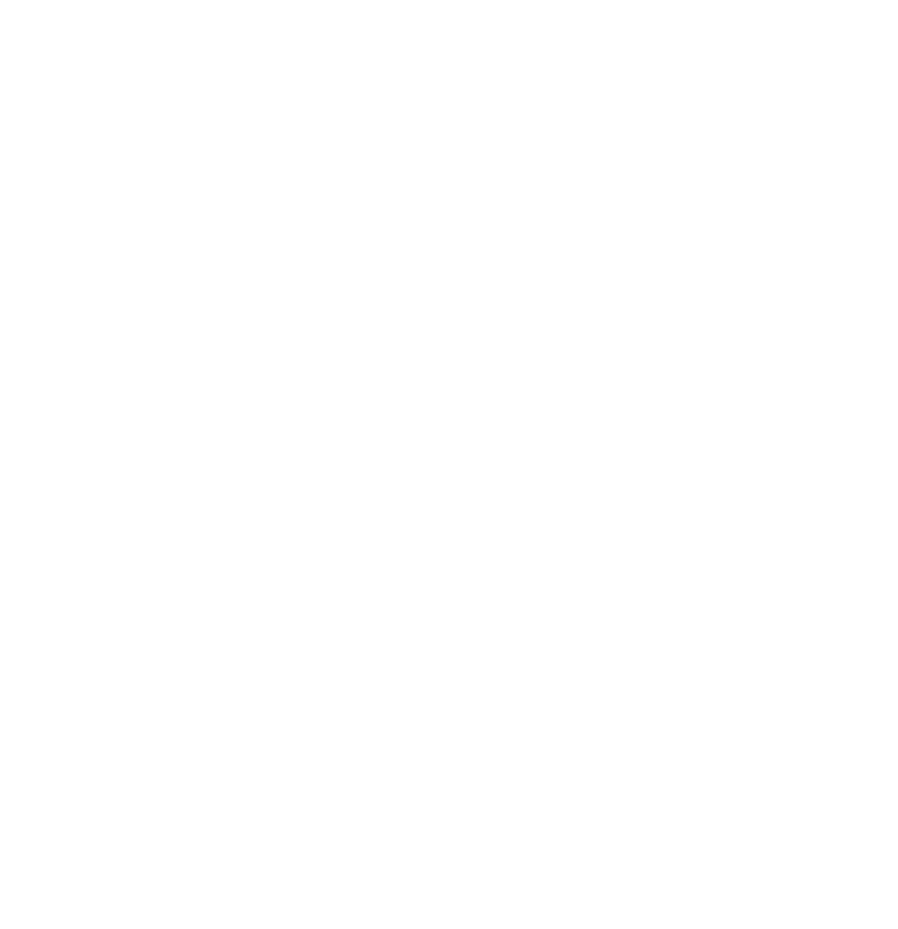
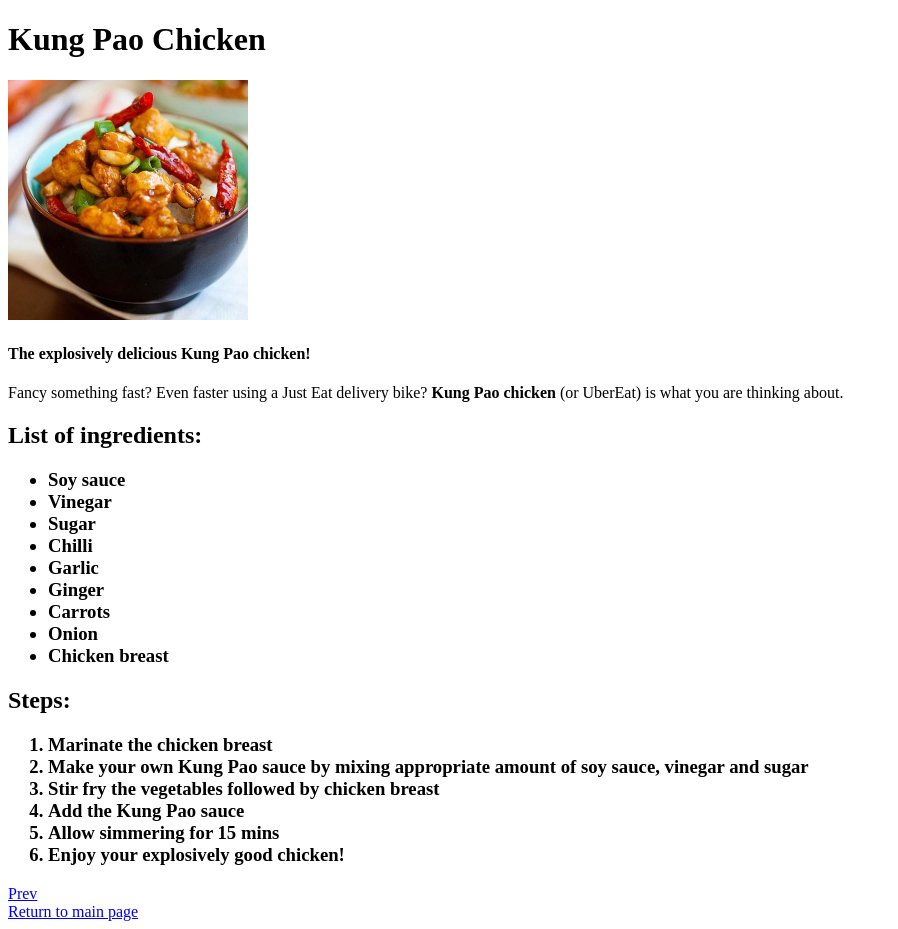
Before and after one commit to kentshenlim/odin_recipes, a plain HTML site: page recipes/kungpao.html in a window 1280 px wide. Shown: the whole page, without its empty margins (0-898 px from the left). Before the commit the page ends 800 px from the top, so only its background shows below. Drawn offline with Linux system fonts and the light colour scheme.

Commit message:
Add Kung Pao chicken recipe

```diff
--- a/recipes/kungpao.html
+++ b/recipes/kungpao.html
@@ -0,0 +1,48 @@
+<!DOCTYPE html>
+<html lang="en">
+<head>
+    <meta charset="UTF-8">
+    <meta http-equiv="X-UA-Compatible" content="IE=edge">
+    <meta name="viewport" content="width=device-width, initial-scale=1.0">
+    <title>Kung Pao Chicken</title>
+</head>
+<body>
+    <h1>Kung Pao Chicken</h1>
+    <img src="../img/kungpao.jpg" alt="Kung Pao chicken">
+    <h4>The explosively delicious Kung Pao chicken!</h4>
+
+    <p>
+    Fancy something fast? Even faster using a Just Eat delivery bike? <strong>Kung Pao chicken</strong> (or UberEat) is what you are thinking about.
+    </p>
+
+
+    <h2>List of ingredients:</h2>
+    <h3>
+    <ul>
+        <li>Soy sauce</li>
+        <li>Vinegar</li>
+        <li>Sugar</li>
+        <li>Chilli</li>
+        <li>Garlic</li>
+        <li>Ginger</li>
+        <li>Carrots</li>
+        <li>Onion</li>
+        <li>Chicken breast</li>
+    </ul>
+    </h3>
+
+    <h2>Steps:</h2>
+    <h3>
+    <ol>
+        <li>Marinate the chicken breast</li>
+        <li>Make your own Kung Pao sauce by mixing appropriate amount of soy sauce, vinegar and sugar</li>
+        <li>Stir fry the vegetables followed by chicken breast</li>
+        <li>Add the Kung Pao sauce</li>
+        <li>Allow  simmering for 15 mins</li>
+        <li>Enjoy your explosively good chicken!</li>
+    </ol>
+    </h3>
+
+    <a href="instant_noodle.html">Prev</a> <br>
+    <a href="../index.html">Return to main page</a>
+</html>
```
Also changed, not shown: recipes/instant_noodle.html (+1 -1 lines).
